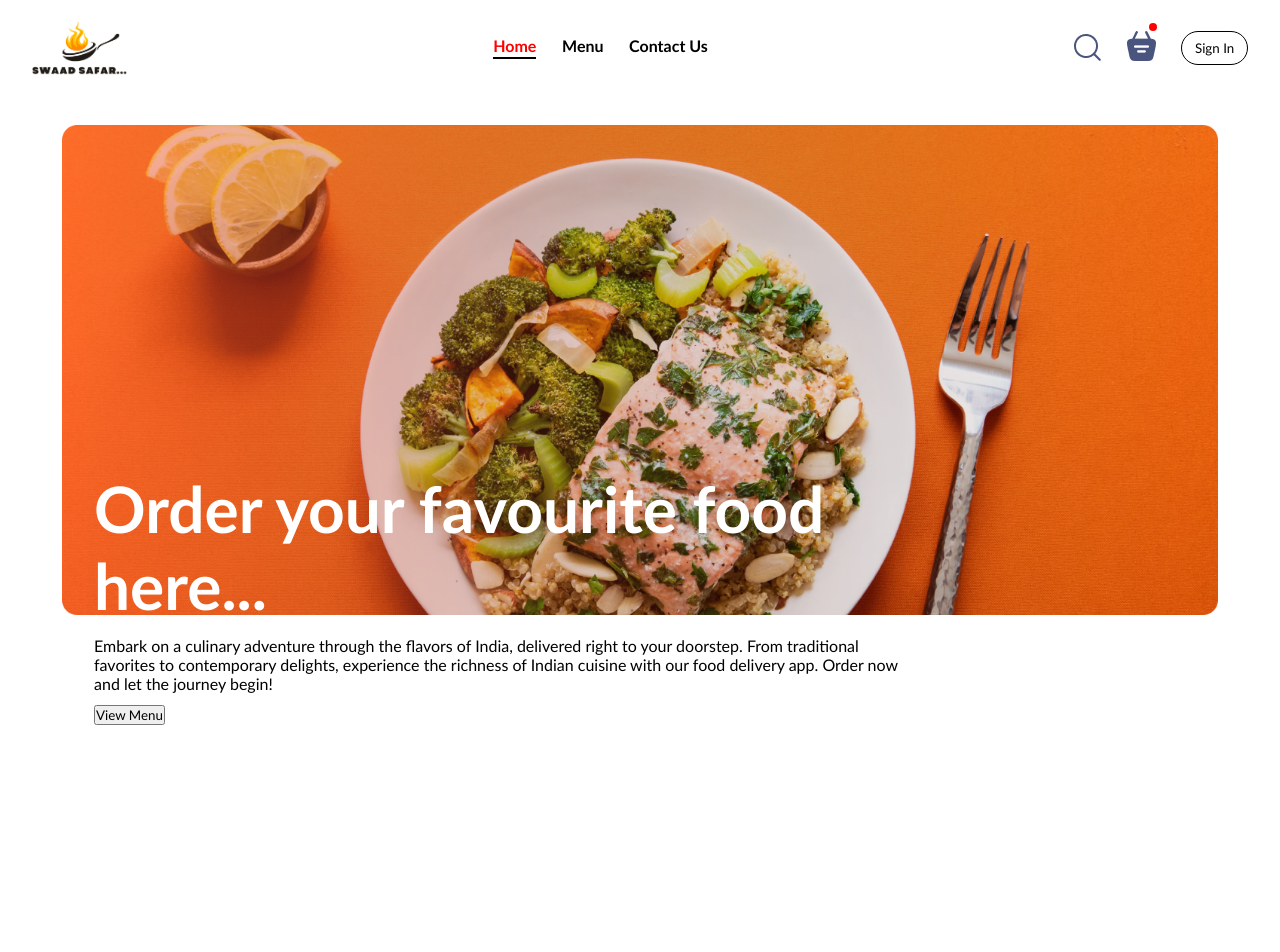
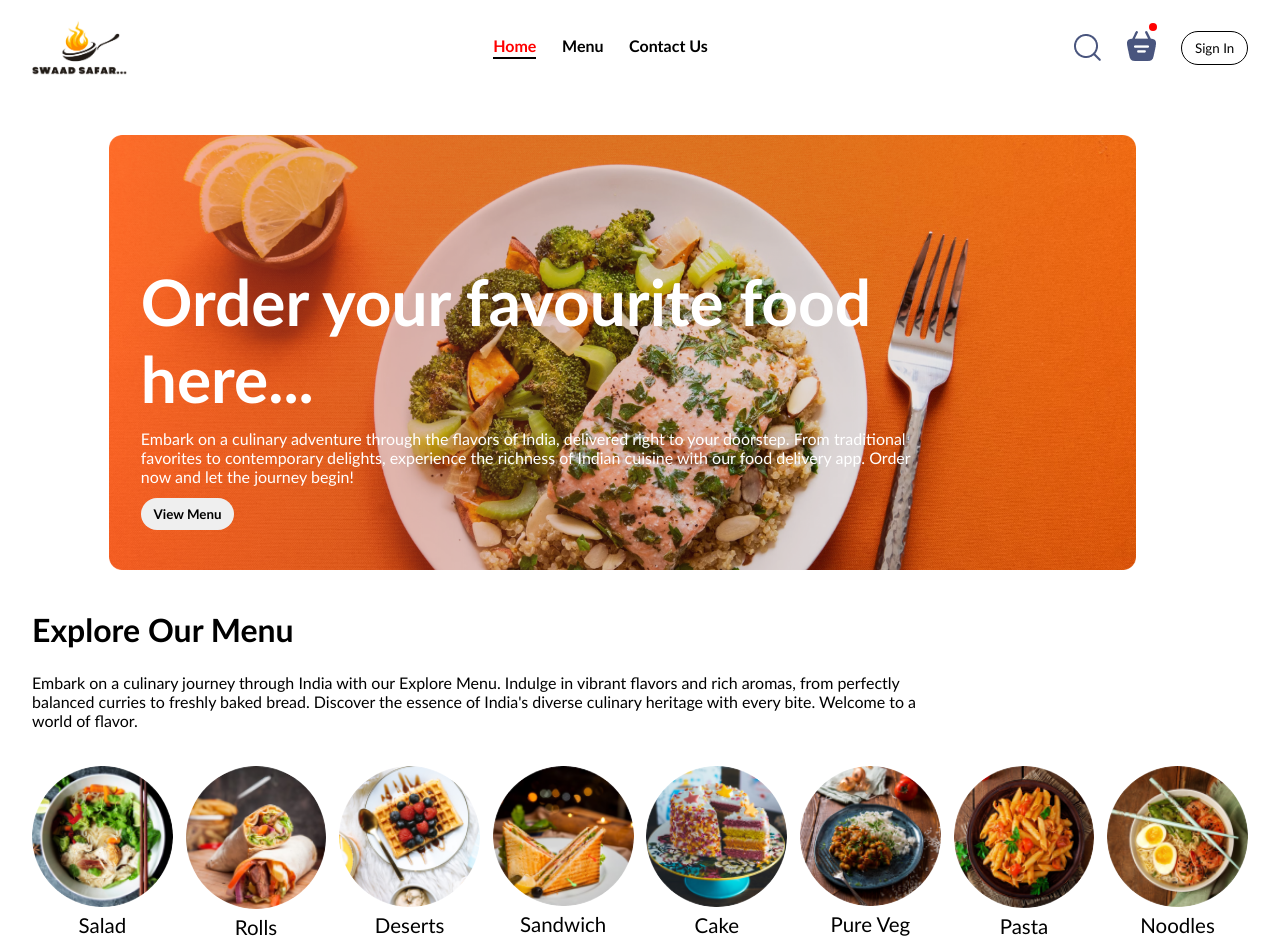
Before and after one commit to RohanScripts/FOOD-APP, a React (Vite) app: page / in a window 1280 px wide. Shown: the top 952 px of the page. Before the commit the page ends 800 px from the top, so only its background shows below. Built offline with nearby package versions, Linux system fonts and the light colour scheme.

Commit message:
Add ExploreMenu component and its CSS

```diff
--- /dev/null
+++ b/src/exploremenu/ExploreMenu.jsx
@@ -0,0 +1,40 @@
+import React from "react";
+import "./ExploreMenuCss.css";
+import { menu_list } from "../assets/assets";
+
+const ExploreMenu = ({ category, setCategory }) => {
+  return (
+    <div className="expore-menu" id="explore-menu">
+      <h1>Explore Our Menu</h1>
+      <p className="explore-menu-para">
+        Embark on a culinary journey through India with our Explore Menu.
+        Indulge in vibrant flavors and rich aromas, from perfectly balanced
+        curries to freshly baked bread. Discover the essence of India's diverse
+        culinary heritage with every bite. Welcome to a world of flavor.
+      </p>
+      <div className="expore-menu-list">
+        {menu_list.map((item, index) => (
+          <div
+            onClick={() =>
+              setCategory((prev) =>
+                prev === item.menu_name ? "All" : item.menu_name
+              )
+            }
+            key={index}
+            className="explore-menu-list-item"
+          >
+            <img
+              className={category === item.menu_name ? "liveCat" : ""}
+              src={item.menu_image}
+              alt=""
+            />
+            <p>{item.menu_name}</p>
+          </div>
+        ))}
+      </div>
+      <hr />
+    </div>
+  );
+};
+
+export default ExploreMenu;
--- /dev/null
+++ b/src/exploremenu/ExploreMenuCss.css
@@ -0,0 +1,52 @@
+.expore-menu {
+  display: flex;
+  flex-direction: column;
+  gap: 3vh;
+}
+
+.expore-menu h1 {
+  font-weight: bold;
+}
+
+.explore-menu-para {
+  max-width: 75%;
+}
+
+.expore-menu-list {
+  display: flex;
+  justify-content: space-between;
+  text-align: center;
+  margin-top: 1.5vh;
+  margin-bottom: 3vh;
+}
+
+.explore-menu-list-item img {
+  border-radius: 50%;
+  width: 11vw;
+  min-width: 85px;
+  cursor: pointer;
+  transition: 0.2s;
+}
+
+.explore-menu-list-item p {
+  cursor: pointer;
+  font-size: max(1.6vw);
+  margin-top: 0.4vh;
+}
+
+.explore-menu-list-item img:hover {
+  border: 4px solid tomato;
+  /* padding: 2px; */
+}
+
+.expore-menu hr {
+  margin: 2vh 0vh;
+  height: 0.5vh;
+  background-color: rgba(0, 0, 0, 0.166);
+  border: none;
+}
+
+.expore-menu-list .liveCat {
+  border: 4px solid tomato;
+  padding: 3.5px;
+}
--- a/src/header/HeaderCss.css
+++ b/src/header/HeaderCss.css
@@ -1,12 +1,13 @@
 .header {
-  background-image: url("/public/header_img.png");
-  height: 80vh;
+  height: 34vw;
+  /* margin: 30px auto; */
+  margin-top: 5vh;
+  margin-left: 6vw;
+  margin-bottom: 5vh;
+  background: url("/header_img.png") no-repeat;
   background-size: contain;
-  margin: 30px;
-  background-repeat: no-repeat;
   position: relative;
 }
-
 .header-content {
   position: absolute;
   display: flex;
@@ -16,10 +17,28 @@
   bottom: 5vh;
   left: 2.5vw;
   max-width: 70%;
+  animation: fadeIn 2s;
 }
 
 .header-content h2 {
   font-weight: bold;
   color: white;
-  font-size: max(5vw);
+  font-size: max(5vw, 22px);
 }
+
+.header-content p {
+  color: white;
+}
+
+.header-content button {
+  border: none;
+  border-radius: 50px;
+  padding: 1vh 1vw;
+  font-weight: bold;
+  transition: 0.3s;
+}
+
+.header-content button:hover {
+  background-color: black;
+  color: white;
+}
--- a/src/index.css
+++ b/src/index.css
@@ -22,3 +22,12 @@ a {
 ::-webkit-scrollbar {
   display: none;
 }
+
+@keyframes fadeIn {
+  0% {
+    opacity: 0;
+  }
+  100% {
+    opacity: 1;
+  }
+}
--- a/src/pages/home/HomePage.jsx
+++ b/src/pages/home/HomePage.jsx
@@ -1,11 +1,14 @@
-import React from "react";
+import React, { useState } from "react";
 import "./HomePageCss.css";
 import Header from "../../header/Header";
+import ExploreMenu from "../../exploremenu/ExploreMenu";
 
 const HomePage = () => {
+  const [category, setCategory] = useState("All");
   return (
     <div>
       <Header></Header>
+      <ExploreMenu category={category} setCategory={setCategory}></ExploreMenu>
     </div>
   );
 };
```
